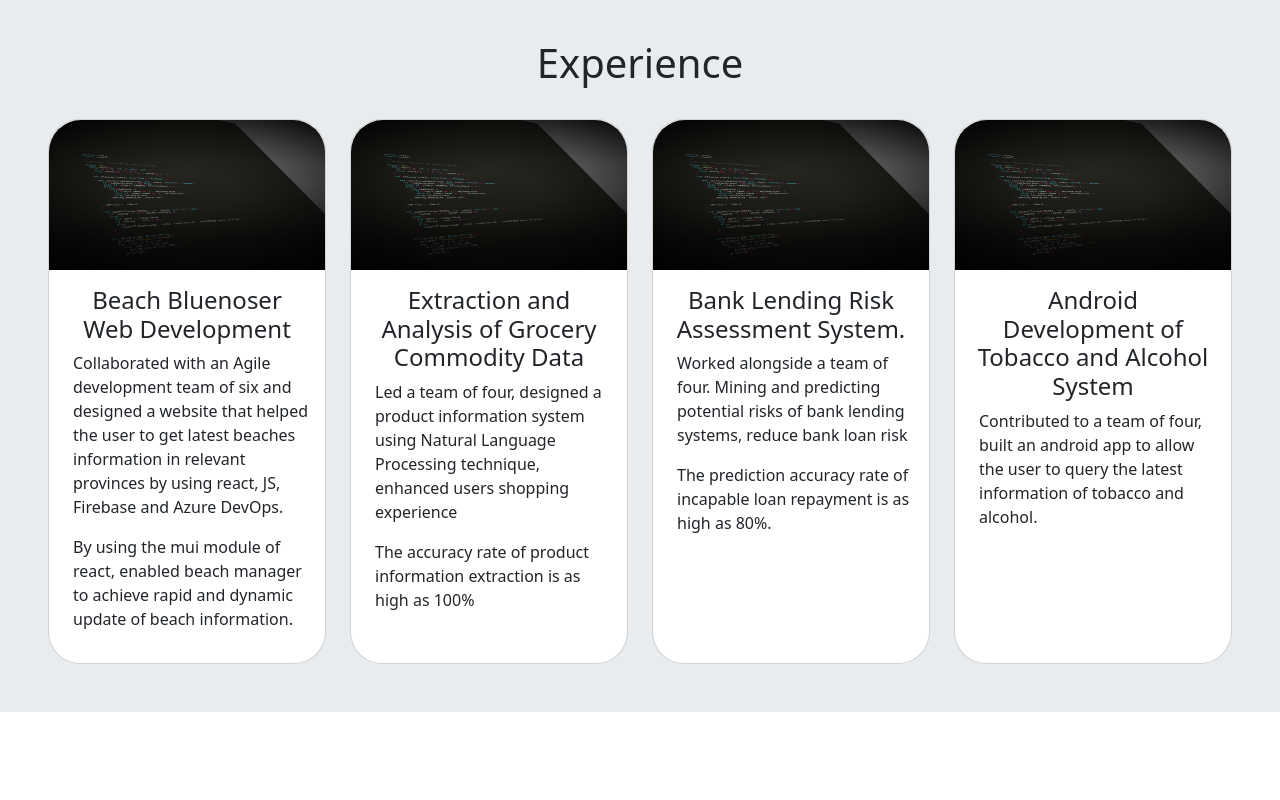
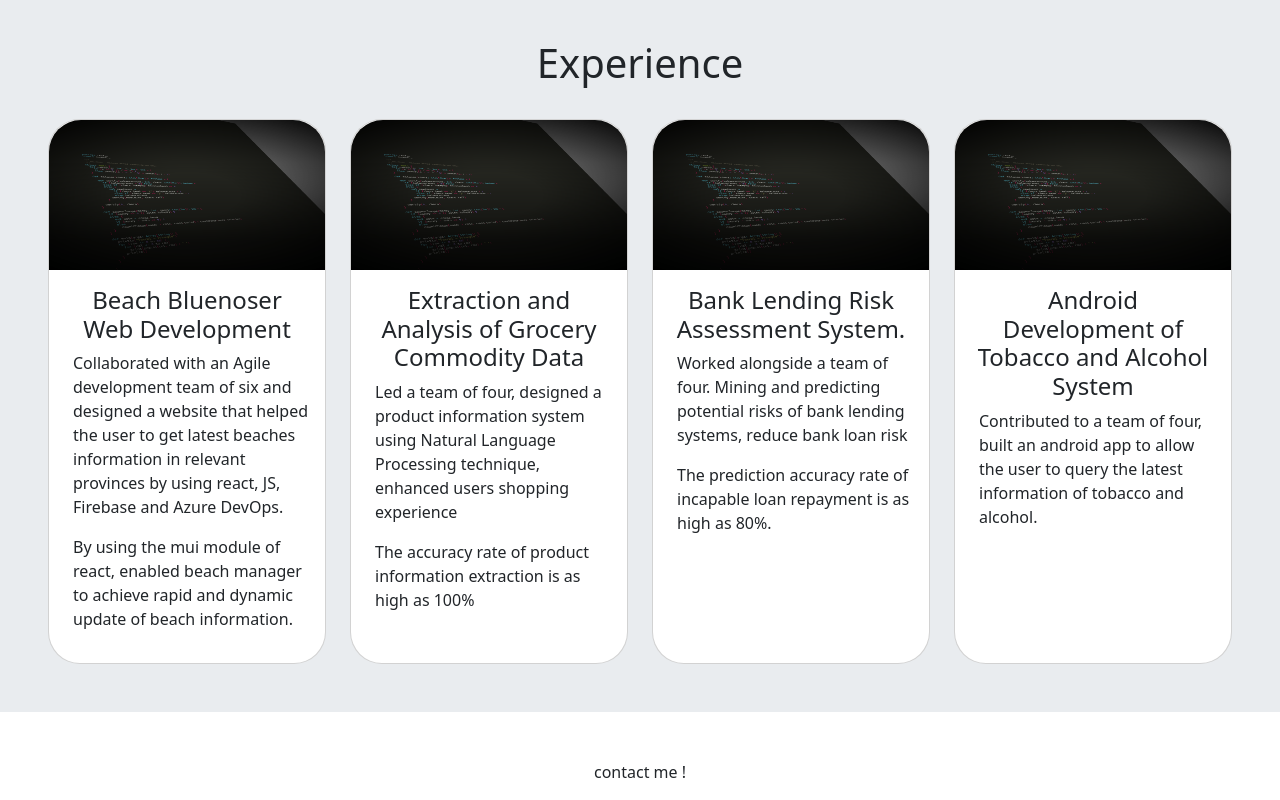
Before and after one commit to kmxyz/MyWeb, a React (Create React App) app: page / in a window 1280 px wide. Shown: the part 1344-2144 px from the top of the page. Before the commit the page ends 2056 px from the top, so only its background shows below. Built offline with nearby package versions, Linux system fonts and the light colour scheme; the HTML template or start-up script is replaced by a standard one.

Commit message:
add scroll function

```diff
--- a/src/App.js
+++ b/src/App.js
@@ -4,6 +4,7 @@ import NavBar from "./components/navbar";
 import MainPage from "./pages/main";
 import AboutMe from "./pages/aboutme";
 import Experience from "./pages/experience";
+import ContactMe from "./pages/contactme";
 
 function App() {
   return (
@@ -12,6 +13,7 @@ function App() {
       <MainPage />
       <AboutMe />
       <Experience />
+      <ContactMe />
     </div>
   );
 }
--- a/src/components/navbar.jsx
+++ b/src/components/navbar.jsx
@@ -1,11 +1,12 @@
 import React, { Component } from "react";
 import "bootstrap/dist/css/bootstrap.css";
 import logo from "../pic/logo.JPG";
+import { Link } from "react-scroll";
 
 class NavBar extends Component {
   state = {
     navBarItem: ["Home", "About Me", "Skill", "Experience", "Contact Me"],
-    sectionPage: ["/", "/about", "/Skill", "/Experience", "/Contact"],
+    sectionPage: ["/", "about", "Skill", "Experience", "Contact"],
   };
   render() {
     return (
@@ -29,14 +30,17 @@ class NavBar extends Component {
                 style={{ marginLeft: "30px" }}
                 className="nav-item"
               >
-                <a
+                <Link
+                  smooth={true}
+                  offset={-100}
+                  duration={-5000}
                   className="nav-link link-dark fs-5"
-                  href={
+                  to={
                     this.state.sectionPage[this.state.navBarItem.indexOf(item)]
                   }
                 >
                   {item}
-                </a>
+                </Link>
               </li>
             ))}
           </ul>
--- a/src/pages/aboutme.jsx
+++ b/src/pages/aboutme.jsx
@@ -15,7 +15,7 @@ class AboutMe extends Component {
 
   render() {
     return (
-      <div className="container text-center my-5">
+      <div id="about" className="container text-center my-5">
         <div className="row">
           <div className="col-5 pt-5">
             <img
--- a/src/pages/contactme.jsx
+++ b/src/pages/contactme.jsx
@@ -4,7 +4,7 @@ class ContactMe extends Component {
   state = {};
   render() {
     return (
-      <div className="mt-5">
+      <div id="Contact" className="mt-5">
         <p>contact me !</p>
       </div>
     );
--- a/src/pages/experience.jsx
+++ b/src/pages/experience.jsx
@@ -10,7 +10,7 @@ class Experience extends Component {
   render() {
     const { items } = this.state;
     return (
-      <div className="text-center p-5 bg-body-secondary">
+      <div id="Experience" className="text-center p-5 bg-body-secondary">
         <h1>Experience</h1>
         <div className="row ">
           {items.map((m) => (
--- a/src/pages/main.jsx
+++ b/src/pages/main.jsx
@@ -4,7 +4,7 @@ import MainPageImg from "../pic/mainpageImg.png";
 class MainPage extends Component {
   render() {
     return (
-      <main className="m-auto">
+      <main id="/" className="m-auto">
         <span>
           <img
             src={MainPageImg}
```
